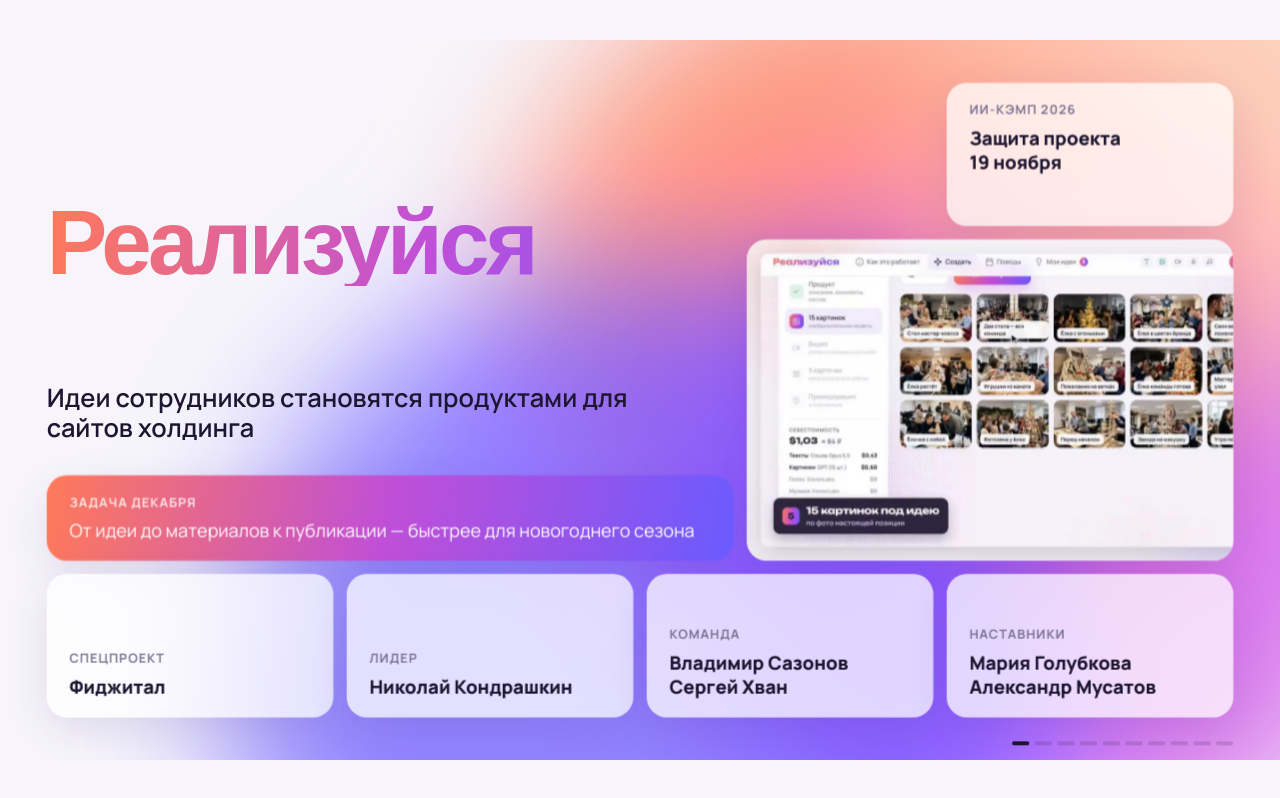
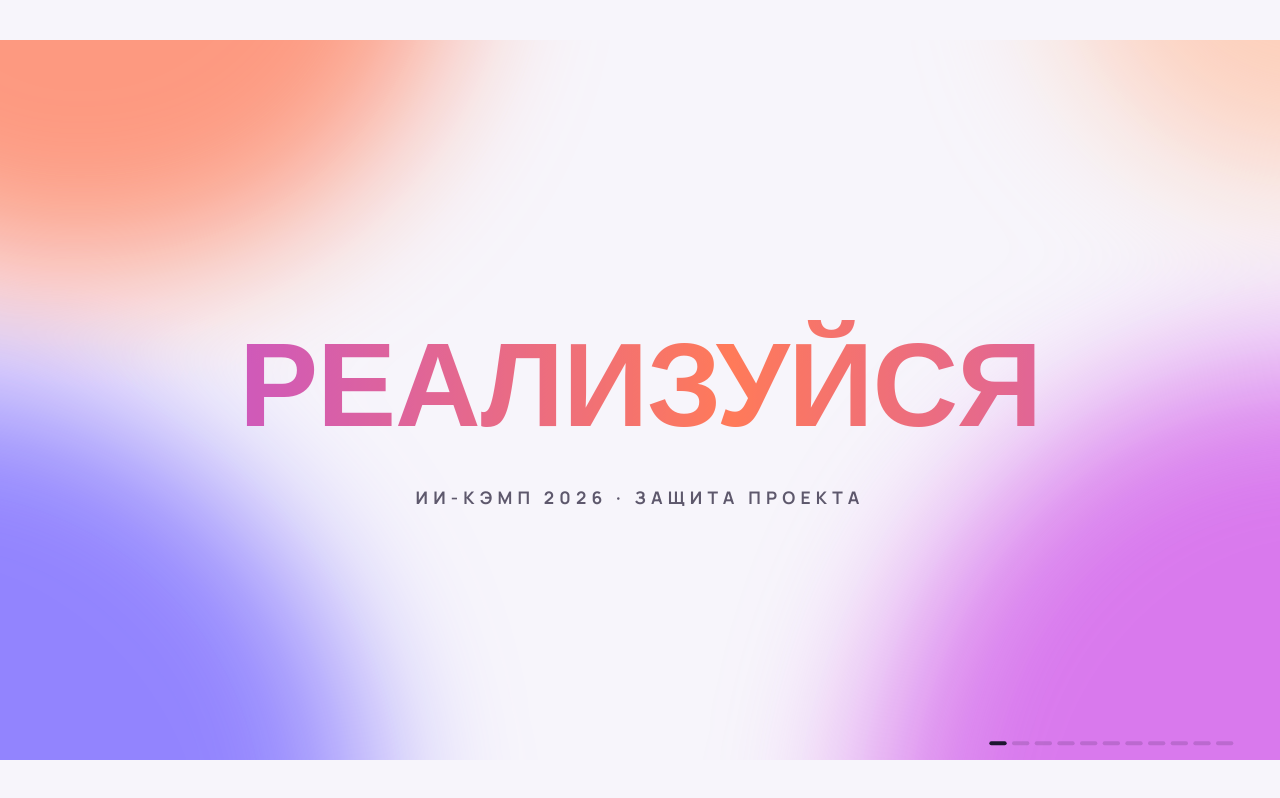
Before and after one commit to alexnikitin7734-prog/kemp-preza-realizuysya, a plain HTML site: page index.html in a window 1280 px wide. Drawn offline with Linux system fonts and the light colour scheme; a web font is replaced by a local one.

Commit message:
Слайд 0: «РЕАЛИЗУЙСЯ» во весь экран, буквы текут градиентом; со слайда 1 убран скрин (Маша, Связь т.4 №761)
Co-Authored-By: Claude Opus 5.5 <noreply@anthropic.com>

```diff
--- a/index.html
+++ b/index.html
@@ -13,13 +13,17 @@
 <div class="stage" id="stage">
   <div class="flow"><i></i><i></i><i></i><i></i></div>
 
+  <section class="slide s0">
+    <h1 class="mega">Реализуйся</h1>
+    <p class="sub">ИИ-кэмп 2026 · защита проекта</p>
+  </section>
+
   <section class="slide s1">
     <div class="grid">
       <div class="c bare" style="grid-area: 1 / 1 / 4 / 9"><h1 class="gt">Реализуйся</h1></div>
       <div class="c top" style="grid-area: 1 / 10 / 3 / 13"><p class="k">ИИ-кэмп 2026</p><p class="n">Защита проекта<br>19 ноября</p></div>
-      <div class="c bare" style="grid-area: 4 / 1 / 6 / 8"><p class="lead">Идеи сотрудников становятся продуктами для сайтов холдинга</p></div>
-      <div class="c pic" style="grid-area: 3 / 8 / 7 / 13"><img class="shot" src="media/pptx-s1-6.jpg" alt="" style="object-position: left top"></div>
-      <div class="c g" style="grid-area: 6 / 1 / 7 / 8"><p class="k">Задача декабря</p><p>От идеи до материалов к публикации — быстрее для новогоднего сезона</p></div>
+      <div class="c bare" style="grid-area: 4 / 1 / 7 / 8"><p class="lead">Идеи сотрудников становятся продуктами для сайтов холдинга</p></div>
+      <div class="c g" style="grid-area: 3 / 9 / 7 / 13"><p class="k">Задача декабря</p><p class="lead">От идеи до материалов к публикации — быстрее для новогоднего сезона</p></div>
       <div class="c" style="grid-area: 7 / 1 / 9 / 4"><p class="k">Спецпроект</p><p class="n">Фиджитал</p></div>
       <div class="c" style="grid-area: 7 / 4 / 9 / 7"><p class="k">Лидер</p><p class="n">Николай Кондрашкин</p></div>
       <div class="c" style="grid-area: 7 / 7 / 9 / 10"><p class="k">Команда</p><p class="n">Владимир Сазонов<br>Сергей Хван</p></div>
--- a/preza.css
+++ b/preza.css
@@ -65,6 +65,16 @@ th { font-size: 18px; font-weight: 700; letter-spacing: .06em; text-transform: u
 td { font-size: 30px; padding: 22px 16px 22px 0; border-top: 1px solid rgba(29, 22, 48, .1); vertical-align: top; }
 td b { font-weight: 800; }
 
+/* слайд 0: одно слово во весь экран, буквы текут градиентом, проявляется из размытия */
+.mega { position: absolute; left: 0; right: 0; top: 50%; margin-top: -120px; text-align: center; font-family: Unbounded, sans-serif; font-weight: 700; font-size: 178px; line-height: 1.1; letter-spacing: -.01em; text-transform: uppercase;
+  background: linear-gradient(90deg, var(--a), var(--b), var(--c), var(--b), var(--a)) 0 0 / 200% 100%; -webkit-background-clip: text; background-clip: text; color: transparent;
+  animation: stream 7s linear infinite; transition: opacity 1.2s ease, filter 1.4s ease, letter-spacing 1.8s cubic-bezier(.2, 0, .1, 1), transform 1.8s cubic-bezier(.2, 0, .1, 1); }
+@keyframes stream { to { background-position: 200% 0; } }
+.s0 .sub { position: absolute; left: 0; right: 0; top: 50%; margin-top: 130px; text-align: center; font-size: 26px; font-weight: 700; letter-spacing: .3em; text-transform: uppercase; color: var(--ink); opacity: .7; transition: opacity 1s ease .9s; }
+.s0:not(.on) .mega { opacity: 0; filter: blur(40px); letter-spacing: .12em; transform: scale(.9); }
+.s0.out .mega { transform: scale(1.15); }
+.s0:not(.on) .sub { opacity: 0; transition-delay: 0s; }
+
 .pager { position: absolute; right: 70px; bottom: 22px; display: flex; gap: 8px; }
 .pager i { width: 26px; height: 6px; border-radius: 3px; background: rgba(29, 22, 48, .16); }
 .pager i.on { background: var(--ink); }
--- a/preza.js
+++ b/preza.js
@@ -7,6 +7,7 @@
 
   // где стоят пятна градиента на каждом слайде: [x, y, масштаб] для коралла, фуксии, фиолета, персика
   var FLOW = [
+    [[100, -150, 1.1], [1900, 1200, 1.2], [-200, 1250, 1.1], [1950, -150, 1]],
     [[1250, 450, 1.1], [1500, 750, 1], [900, 1000, 1], [1700, 200, 1]],
     [[100, 900, .8], [-100, 200, .9], [1500, 1000, .8], [500, 1100, .9]],
     [[1600, 100, .9], [1300, 700, 1], [200, 900, .8], [1800, 1000, .8]],
```
